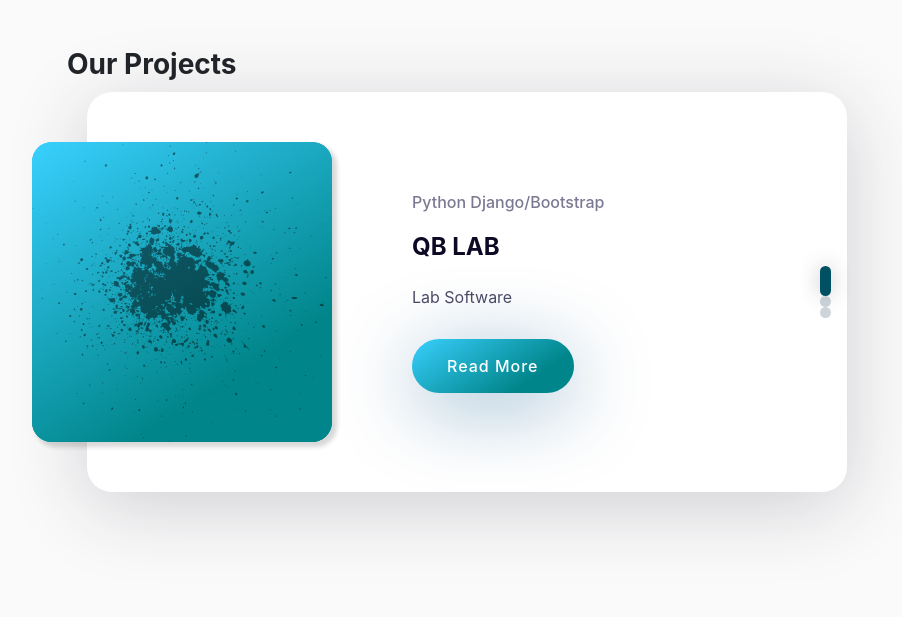
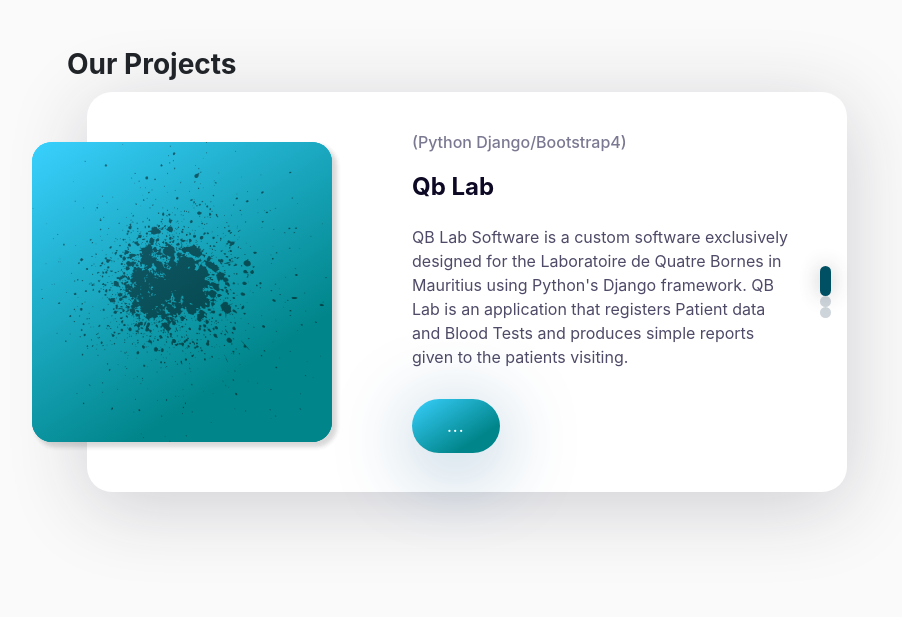
Before and after one commit to jp-nullpod/nullweb, a Django app: page /projects/ in a window 1280 px wide. Shown: the part 59-676 px from the top of the page, without its empty margins (173-1075 px from the left). Run offline with Django 3.2, Linux system fonts and the light colour scheme; style sheets or scripts are compiled from the project's sources; some libraries are stand-ins or nearby versions.

Commit message:
projects page refresh

```diff
--- a/mainweb/templates/mainweb/projects.html
+++ b/mainweb/templates/mainweb/projects.html
@@ -20,10 +20,14 @@
             </div>
 
             <div class="blog-slider__content">
-                <span class="blog-slider__code">Python Django/Bootstrap</span>
-                <div class="blog-slider__title">QB LAB</div>
-                <div class="blog-slider__text">Lab Software</div>
-                <a href="#" class="blog-slider__button">Read More</a>
+                <span class="blog-slider__code">(Python Django/Bootstrap4)</span>
+                <div class="blog-slider__title">Qb Lab</div>
+                <div class="blog-slider__text">
+                QB Lab Software is a custom software exclusively designed for the Laboratoire de Quatre Bornes in Mauritius using Python's Django framework.
+                QB Lab is an application that registers Patient data and Blood Tests
+                and produces simple reports given to the patients visiting.
+                </div>
+                <a href="#" class="blog-slider__button">...</a>
             </div>
 
         </div>
@@ -37,8 +41,8 @@
             <div class="blog-slider__content">
                 <span class="blog-slider__code">(PHP 7/VueJs)</span>
                 <div class="blog-slider__title">Comment System</div>
-                <div class="blog-slider__text">Comment System for Expat.com</div>
-                <a href="#" class="blog-slider__button">Read More</a>
+                <div class="blog-slider__text">We revamped the Comment System of one of our clients and built a 2-level comment system from scratch using the modern VueJs framework.</div>
+                <a href="#" class="blog-slider__button">...</a>
             </div>
 
         </div>
@@ -50,10 +54,13 @@
             </div>
 
             <div class="blog-slider__content">
-                <span class="blog-slider__code">Unity C#/Clip Studio Paint</span>
-                <div class="blog-slider__title">Chronicles of Sun</div>
-                <div class="blog-slider__text">Game for Afrasia Bank</div>
-                <a href="#" class="blog-slider__button">Read more</a>
+                <span class="blog-slider__code">(Unity C#/Clip Studio Paint)</span>
+                <div class="blog-slider__title">Codename: Chronicles of Sun</div>
+                <div class="blog-slider__text">
+                    We built a video game for one of our corporate clients CSR department. The official product will
+                    be launched soon. We handled most aspects of the project management, game design, visual art, sound fx and music.
+                </div>
+                <a href="#" class="blog-slider__button">...</a>
             </div>
 
             </div>
```
